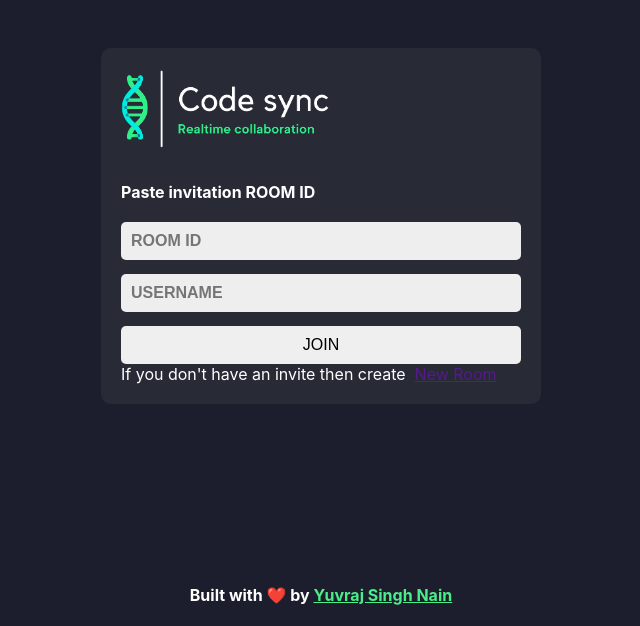
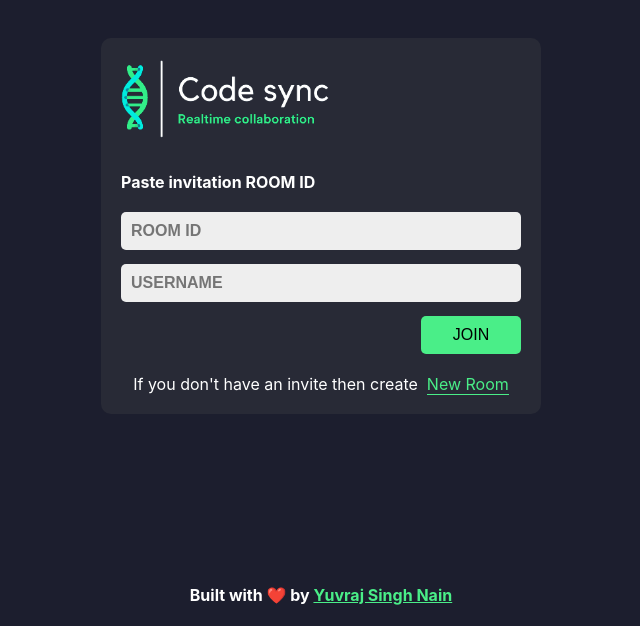
Before and after one commit to yuvrajinbhakti/Real-Time-Collaborative-Code-Editor, a React (Create React App) app: page / in a window 1280 px wide. Shown: the part 174-800 px from the top of the page, without its empty margins (319-959 px from the left). Built offline with nearby package versions, Linux system fonts and the light colour scheme.

Commit message:
done till generating unique room id

```diff
--- a/package.json
+++ b/package.json
@@ -10,6 +10,7 @@
     "react-dom": "^18.2.0",
     "react-router-dom": "^6.23.0",
     "react-scripts": "5.0.1",
+    "uuid": "^9.0.1",
     "web-vitals": "^2.1.4"
   },
   "scripts": {
--- a/src/App.css
+++ b/src/App.css
@@ -58,4 +58,30 @@ footer a{
 
 .joinBtn{
   background:#4aee88;
+  width:100px;
+  margin-left:auto;
 }
+
+
+.joinBtn:hover{
+background-color: #2b824c;
+}
+
+
+.createInfo{
+  margin:0 auto;
+  margin-top: 20px;
+}
+
+.createNewBtn{
+  color:#4aee88;
+  text-decoration: none;
+  border-bottom: 1px solid #4aee88 ;
+  transition:all 0.3s ease-in-out;
+}
+
+.createNewBtn:hover,
+ footer a:hover{
+  color:#368654;
+  border-color: #368654;
+}
--- a/src/pages/Home.js
+++ b/src/pages/Home.js
@@ -1,6 +1,16 @@
-import React from 'react'
+import React,{useState} from 'react'
+import {v4 as uuidv4} from 'uuid';
 
 const Home = () => {
+
+  const [roomId,setRoomId]=useState('');
+
+    const createNewRoom=(e)=>{
+  e.preventDefault();
+  const id=uuidv4();
+  setRoomId(id);
+  };
+
   return (
     <div className="homePageWrapper">
       <div className="formWrapper">
@@ -9,15 +19,17 @@ const Home = () => {
  alt="code-sync-logo"></img>
  <h4 className='mainLabel'>Paste invitation ROOM ID</h4>
 <div className='inputGroup'>
-<input type='text' className='inputBox' placeholder='ROOM ID' />
+<input type='text' className='inputBox' placeholder='ROOM ID'
+value={roomId}
+/>
 
 <input type='text' className='inputBox' placeholder='USERNAME' />
 
-<button className='btn joinbtn'>JOIN</button>
+<button className='btn joinBtn'>JOIN</button>
 
 <span className='createInfo'>
 If you don't have an invite then create &nbsp;
-<a href="" className='createNewBtn'>New Room</a>
+<a onClick={createNewRoom} href="" className='createNewBtn'>New Room</a>
 </span>
 
 </div>
```
Also changed, not shown: 1 other file (tests, documents, lock files or other folders).
